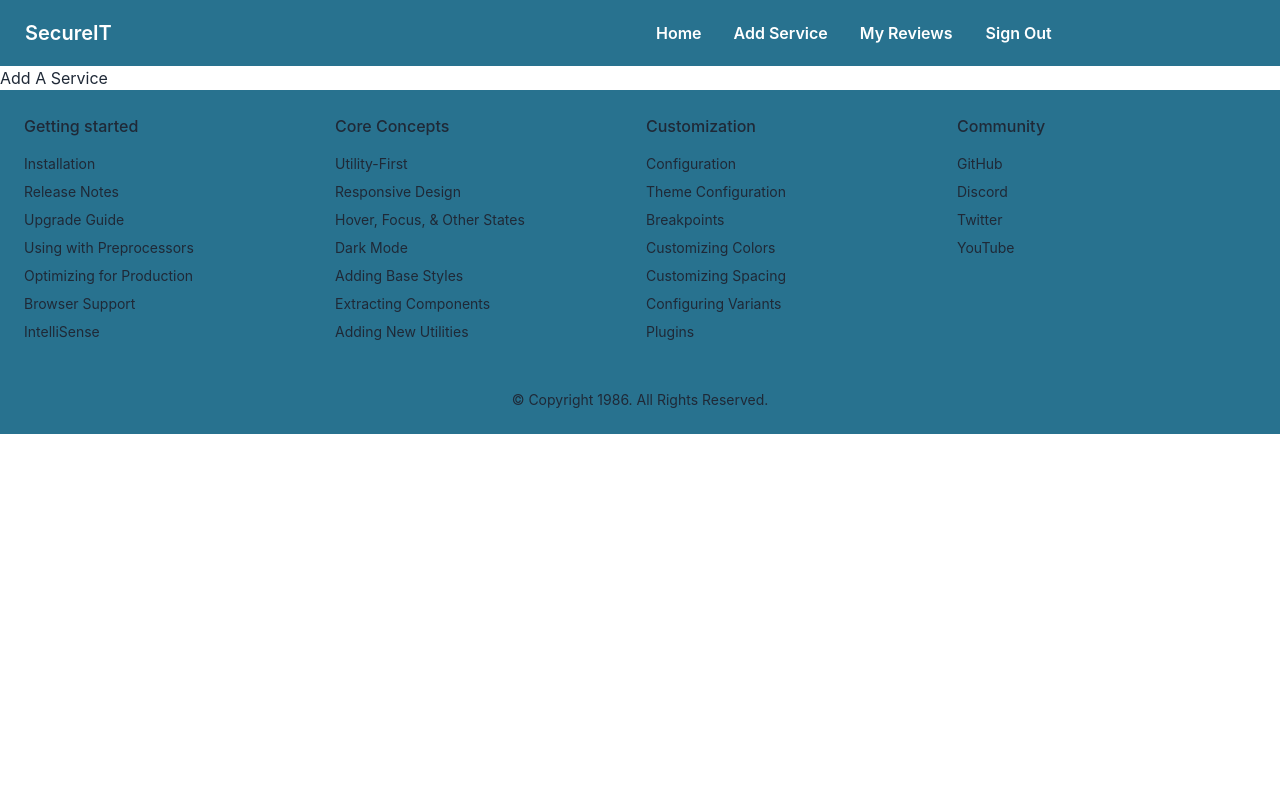
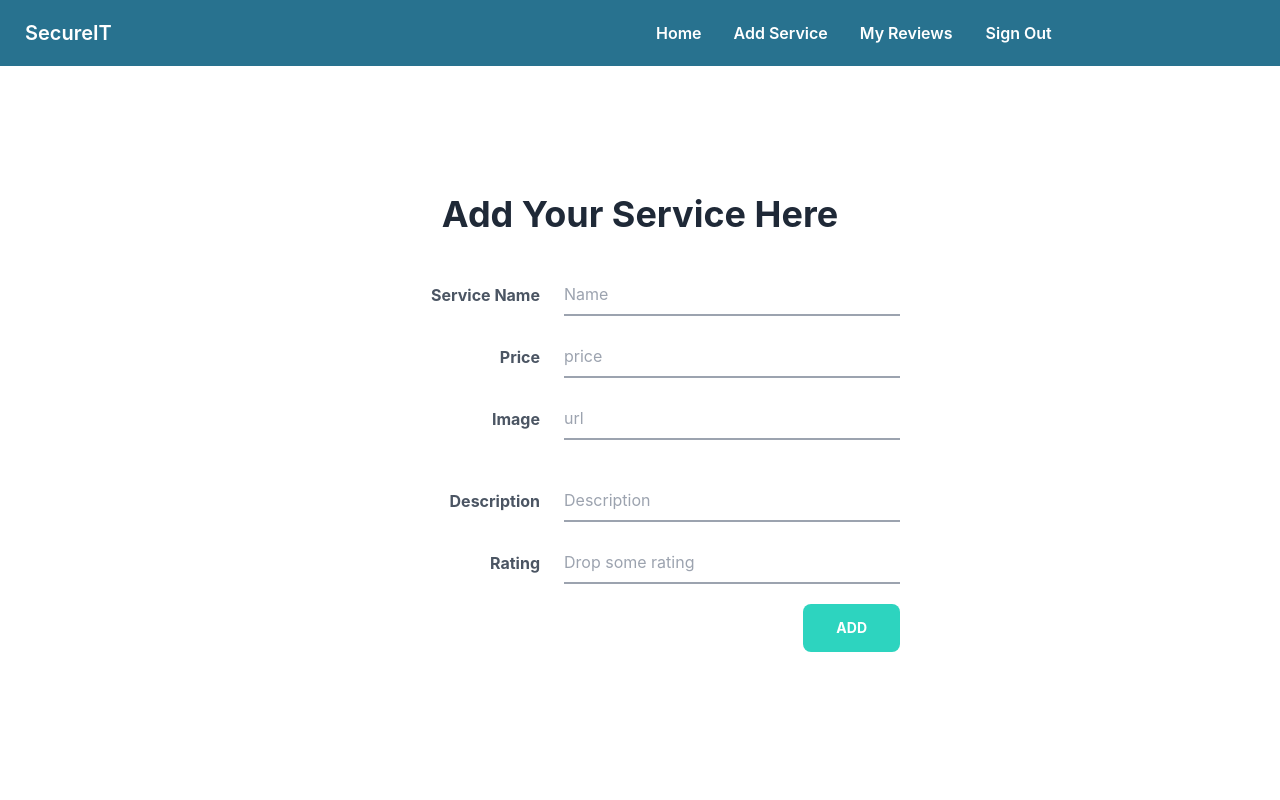
Before and after one commit to riadleon/secureIT---a-cyber-security-service, a React (Create React App) app: page /addService in a window 1280 px wide. Shown: the top 800 px of the page. Built offline with nearby package versions, Linux system fonts and the light colour scheme; no server answers; sample sign-in values are in the browser's storage.

Commit message:
added service by post

```diff
--- a/package.json
+++ b/package.json
@@ -15,6 +15,7 @@
     "react-photo-view": "^1.2.2",
     "react-router-dom": "^6.4.3",
     "react-scripts": "5.0.1",
+    "react-toastify": "^9.1.1",
     "react-tooltip": "^4.4.3",
     "web-vitals": "^2.1.4"
   },
--- a/src/Pages/AddService/AddService.js
+++ b/src/Pages/AddService/AddService.js
@@ -1,9 +1,105 @@
 import React from 'react';
+import { toast } from "react-toastify";
 
 const AddService = () => {
+    const handleSubmit = (e) => {
+        e.preventDefault();
+        const services = {
+            title: e.target.title.value,
+            price: parseInt(e.target.price.value),
+            img: e.target.img.value,
+            description: e.target.dcript.value,
+            rating: e.target.rating.value,
+        };
+
+        fetch("http://localhost:5000/services", {
+            method: "POST",
+            headers: {
+                "content-type": "application/json"
+            },
+            body: JSON.stringify(services)
+        }).then(res => res.json())
+            .then(data => {
+                if (data.success) {
+                    toast.success(data.message);
+                } else {
+                    toast.error(data.error);
+                }
+            })
+            .catch(err => {
+                toast.error(err.message);
+            })
+
+    };
     return (
-        <div>
-            <h2>Add A Service</h2>
+        <div className="py-32 px-10 min-h-screen w-full">
+            <h3 className='text-4xl font-bold text-center'>Add Your Service Here</h3>
+            <div className="bg-white p-10 md:w-3/4 lg:w-1/2 mx-auto">
+                <form onSubmit={handleSubmit}>
+                    <div className="flex items-center mb-5">
+                        <label className=" w-40 mr-6 text-right font-bold text-gray-600">
+                            Service Name
+                        </label>
+                        <br />
+                        <input
+                            type="text"
+                            name="title"
+                            placeholder="Name"
+                            className="flex-1 py-2 border-b-2 border-gray-400 focus:border-green-400 text-gray-600 placeholder-gray-400 outline-none"
+                        />
+                    </div>
+
+                    <div className="flex items-center mb-5">
+                        <label className="inline-block w-40 mr-6 text-right font-bold text-gray-600">
+                            Price
+                        </label>
+                        <input
+                            type="text"
+                            name="price"
+                            placeholder="price"
+                            className="flex-1 py-2 border-b-2 border-gray-400 focus:border-green-400 text-gray-600 placeholder-gray-400 outline-none"
+                        />
+                    </div>
+
+                    <div className="flex items-center mb-10">
+                        <label className="inline-block w-40 mr-6 text-right font-bold text-gray-600">
+                            Image
+                        </label>
+                        <input
+                            type="text"
+                            name="img"
+                            placeholder="url"
+                            className="flex-1 py-2 border-b-2 border-gray-400 focus:border-green-400 text-gray-600 placeholder-gray-400 outline-none"
+                        />
+                    </div>
+                    <div className="flex items-center mb-5">
+                        <label className="inline-block w-40 mr-6 text-right font-bold text-gray-600">
+                            Description
+                        </label>
+                        <input
+                            type="text"
+                            name="dcript"
+                            placeholder="Description"
+                            className="flex-1 py-2 border-b-2 border-gray-400 focus:border-green-400 text-gray-600 placeholder-gray-400 outline-none"
+                        />
+                    </div>
+                    <div className="flex items-center mb-5">
+                        <label className="inline-block w-40 mr-6 text-right font-bold text-gray-600">
+                            Rating
+                        </label>
+                        <input
+                            type="number"
+                            name="rating"
+                            placeholder="Drop some rating"
+                            className="flex-1 py-2 border-b-2 border-gray-400 focus:border-green-400 text-gray-600 placeholder-gray-400 outline-none"
+                        />
+                    </div>
+
+                    <div className="text-right">
+                        <button className="py-3 px-8 btn btn-ghost bg-teal-400 text-white font-bold">Add</button>
+                    </div>
+                </form>
+            </div>
         </div>
     );
 };
```
Also changed, not shown: 1 other file (tests, documents, lock files or other folders).
